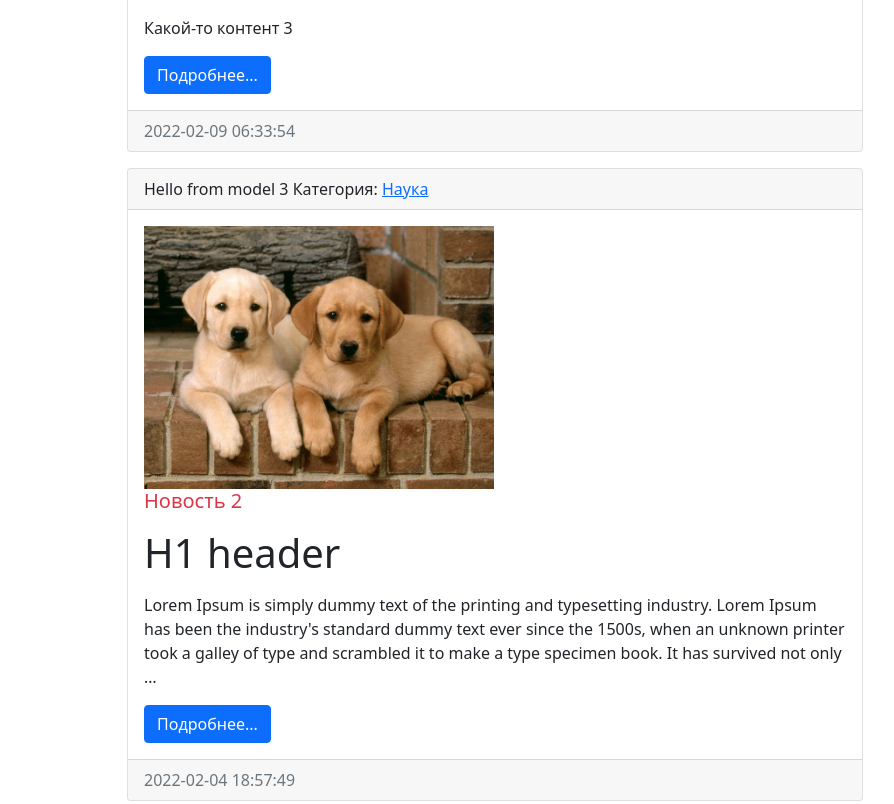
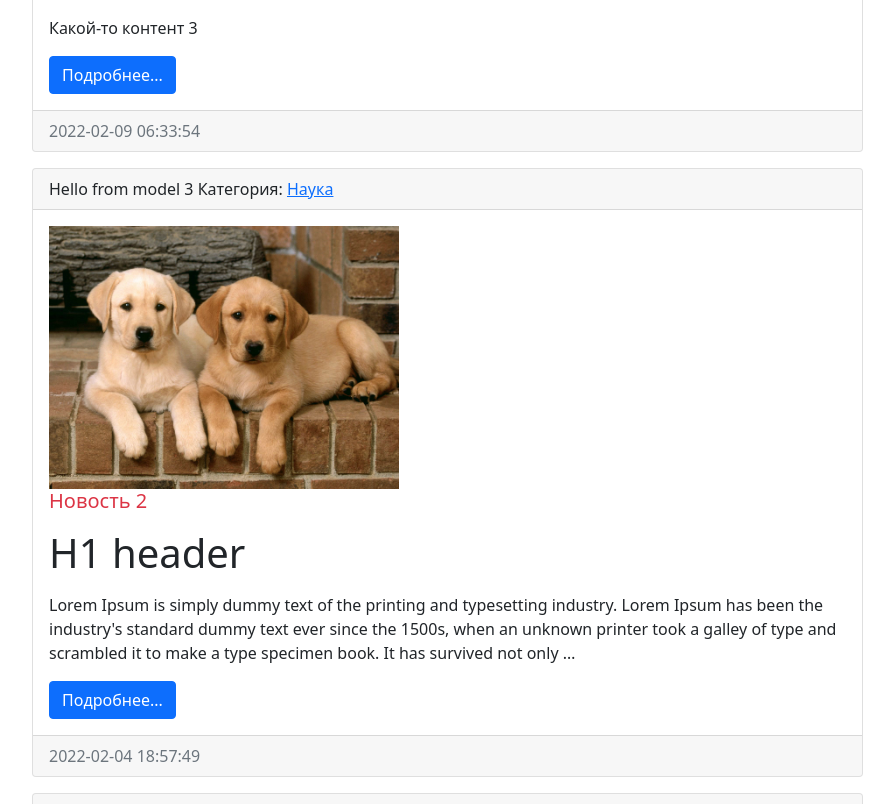
Before and after one commit to study657/LearnDjango, a Django app: page / in a window 1280 px wide. Shown: the part 1009-1813 px from the top of the page, without its empty margins (335-1229 px from the left). Run offline with Django 4.2, Linux system fonts and the light colour scheme; data comes from the database, SQL or seed files in the repository.

Commit message:
Наследование шаблонов

```diff
--- a/Обучение фреймворку Django/mysite/mysite/settings.py
+++ b/Обучение фреймворку Django/mysite/mysite/settings.py
@@ -56,7 +56,7 @@ ROOT_URLCONF = 'mysite.urls'
 TEMPLATES = [
     {
         'BACKEND': 'django.template.backends.django.DjangoTemplates',
-        'DIRS': [],
+        'DIRS': [os.path.join(BASE_DIR, 'templates')],
         'APP_DIRS': True,
         'OPTIONS': {
             'context_processors': [
--- a/Обучение фреймворку Django/mysite/news/templates/news/index.html
+++ b/Обучение фреймворку Django/mysite/news/templates/news/index.html
@@ -1,41 +1,21 @@
-<!doctype html>
-<html lang="ru">
+{% extends 'base.html' %}
 
-<head>
-    <meta charset="utf-8">
-    <meta name="viewport" content="width=device-width, initial-scale=1">
-    <link href="https://cdn.jsdelivr.net/npm/bootstrap@5.1.3/dist/css/bootstrap.min.css" rel="stylesheet"
-        integrity="sha384-1BmE4kWBq78iYhFldvKuhfTAU6auU8tT94WrHftjDbrCEXSU1oBoqyl2QvZ6jIW3" crossorigin="anonymous">
-    <title>{{ title }}</title>
-</head>
+{% block title %}
+    {{ title }} :: {{ block.super }}
+{% endblock %}
 
-<body>
-    <nav class="navbar navbar-expand-lg navbar-light bg-light">
-        <div class="container-fluid">
-            <div class="collapse navbar-collapse" id="navbarSupportedContent">
-                <ul class="navbar-nav me-auto mb-2 mb-lg-0">
-                    <li class="nav-item">
-                        <a class="nav-link active" aria-current="page" href="{% url 'home' %}">Главная</a>
-                    </li>
-                    <li class="nav-item">
-                        <a class="nav-link" href="/">Добавить новость</a>
-                    </li>
-                </ul>
-            </div>
-        </div>
-    </nav>
-
-    <div class="container mt-3">
-        <div class="row">
-            <div class="col-md-4">
+{% block sidebar %}
+<div class="col-md-3">
     <div class="list-group">
         {% for item in categories %}
         <a href="{% url 'category' item.pk %}" class="list-group-item list-group-item-action">{{ item.title }}</a>
         {% endfor %}
     </div>
 </div>
+{% endblock %}
 
-            <div class="col-md-8">
+{% block content %}
+<div class="col-md-9">
     <h1>{{ title }}</h1>
     {% now 'Y-m-d H:i:s' %}
     {% for item in news %}
@@ -69,14 +49,4 @@
     </div>
     {% endfor %}
 </div>
-        </div>
-    </div>
-
-
-
-    <script src="https://cdn.jsdelivr.net/npm/bootstrap@5.1.3/dist/js/bootstrap.bundle.min.js"
-        integrity="sha384-ka7Sk0Gln4gmtz2MlQnikT1wXgYsOg+OMhuP+IlRH9sENBO0LRn5q+8nbTov4+1p" crossorigin="anonymous">
-    </script>
-</body>
-
-</html>
+{% endblock %}
--- /dev/null
+++ b/Обучение фреймворку Django/mysite/templates/base.html
@@ -0,0 +1,31 @@
+<!doctype html>
+<html lang="ru">
+
+<head>
+    <meta charset="utf-8">
+    <meta name="viewport" content="width=device-width, initial-scale=1">
+    <link href="https://cdn.jsdelivr.net/npm/bootstrap@5.1.3/dist/css/bootstrap.min.css" rel="stylesheet"
+        integrity="sha384-1BmE4kWBq78iYhFldvKuhfTAU6auU8tT94WrHftjDbrCEXSU1oBoqyl2QvZ6jIW3" crossorigin="anonymous">
+    <title>{% block title %}Новости со всего мира{% endblock %}</title>
+</head>
+
+<body>
+    {% include 'inc/_nav.html' %}
+
+    <div class="container mt-3">
+        <div class="row">
+
+            {% block sidebar %}SIDEBAR{% endblock %}
+            {% block content %}CONTENT{% endblock %}
+
+        </div>
+    </div>
+
+
+
+    <script src="https://cdn.jsdelivr.net/npm/bootstrap@5.1.3/dist/js/bootstrap.bundle.min.js"
+        integrity="sha384-ka7Sk0Gln4gmtz2MlQnikT1wXgYsOg+OMhuP+IlRH9sENBO0LRn5q+8nbTov4+1p" crossorigin="anonymous">
+    </script>
+</body>
+
+</html>
--- /dev/null
+++ b/Обучение фреймворку Django/mysite/templates/inc/_nav.html
@@ -0,0 +1,14 @@
+<nav class="navbar navbar-expand-lg navbar-light bg-light">
+    <div class="container-fluid">
+        <div class="collapse navbar-collapse" id="navbarSupportedContent">
+            <ul class="navbar-nav me-auto mb-2 mb-lg-0">
+                <li class="nav-item">
+                    <a class="nav-link active" aria-current="page" href="{% url 'home' %}">Главная</a>
+                </li>
+                <li class="nav-item">
+                    <a class="nav-link" href="/">Добавить новость</a>
+                </li>
+            </ul>
+        </div>
+    </div>
+</nav>
```
Also changed, not shown: Обучение фреймворку Django/mysite/news/templates/news/category.html (+10 -40 lines). Lines whose indentation alone changed are shown as unchanged.
